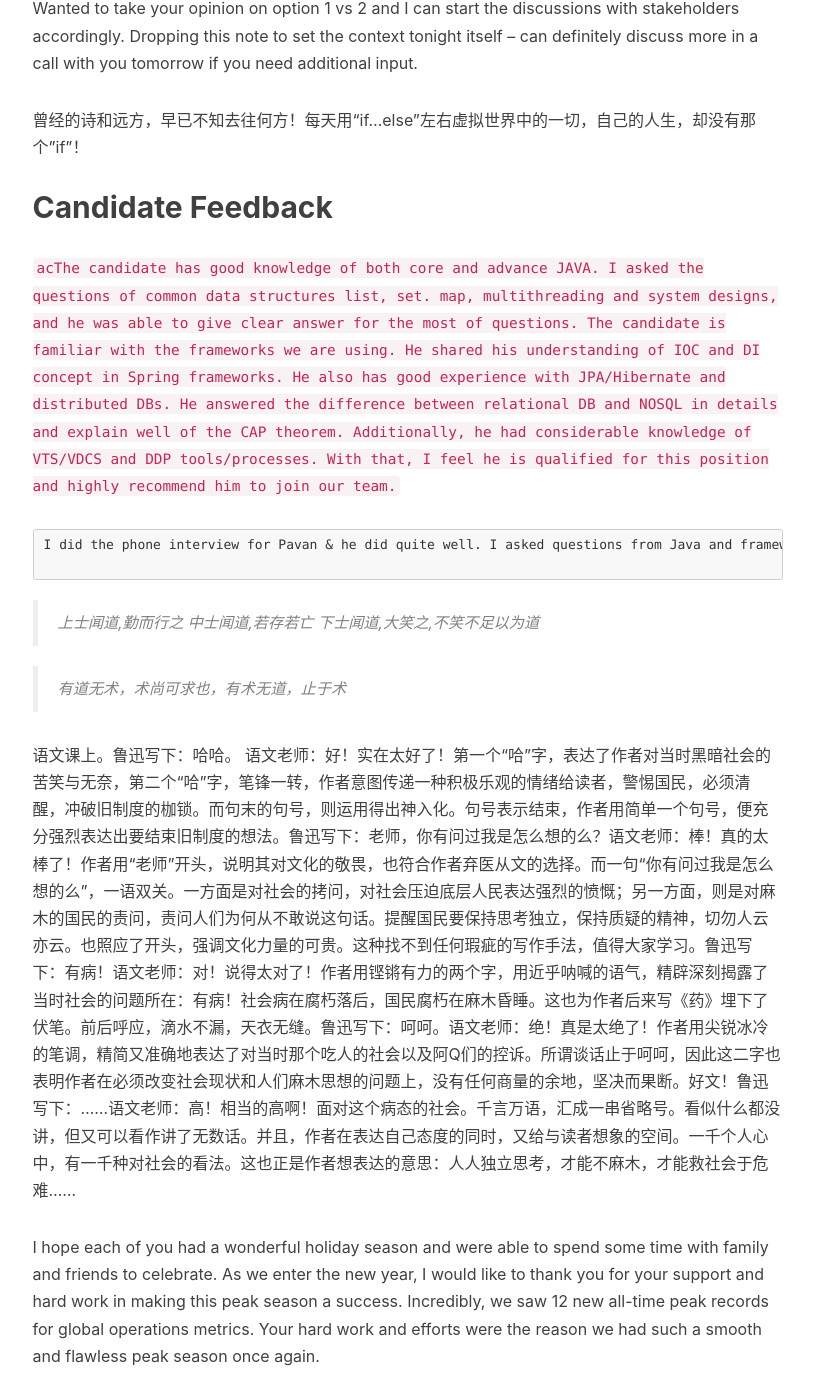
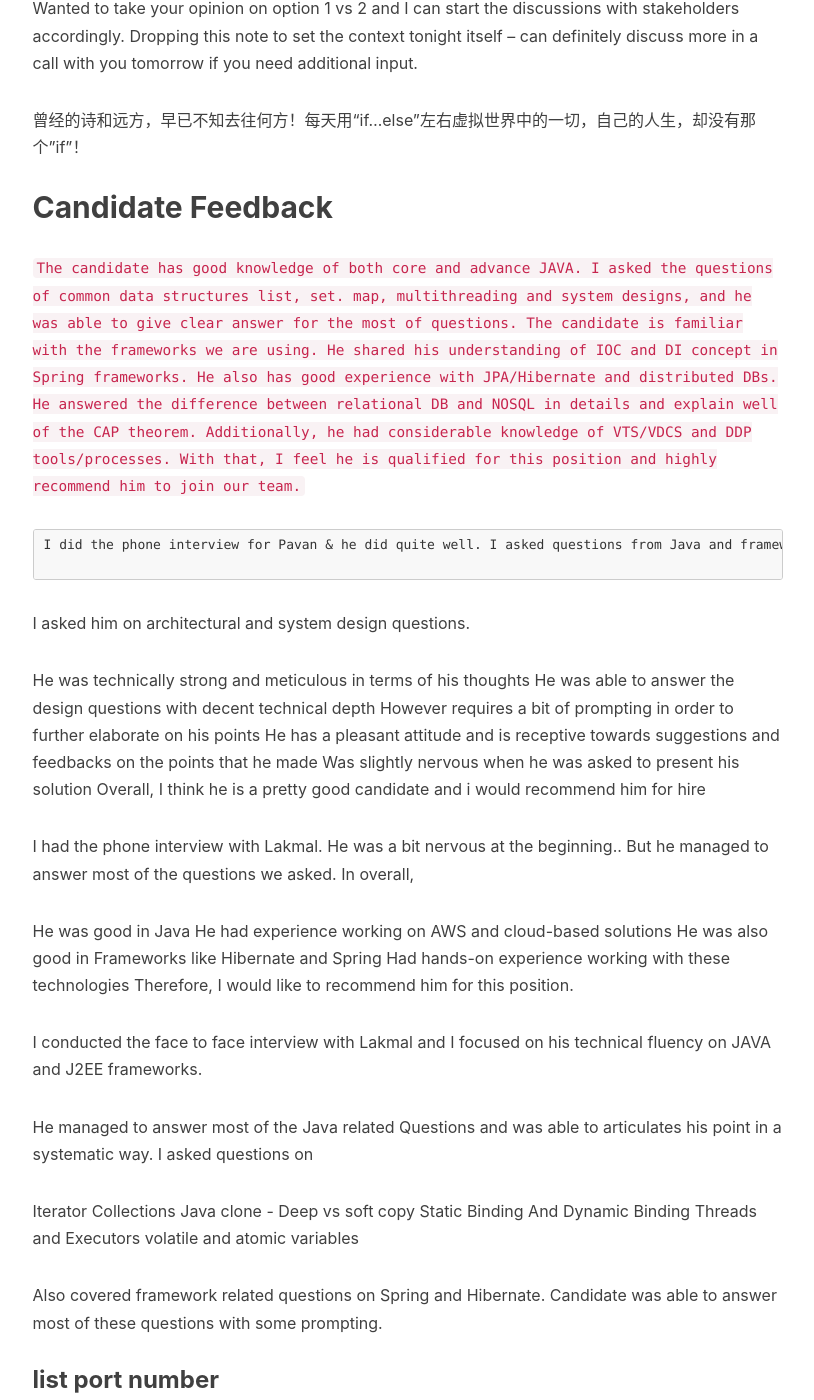
Before and after one commit to freerambo/freerambo.github.io, a Jekyll site: the page built from chaos.MD, in a window 1280 px wide and 1400 px high, scrolled down 1571 px. Shown: the whole window, without its empty margins (135-949 px from the left). Built offline with Jekyll 4.4.1, drawn with Linux system fonts in a browser that asks for light colours; nearby versions of some CDN libraries; our own code applies the rules of GitHub Pages for plain Markdown files; comment, search, counter and statistics services are not loaded; some of the changed text lies outside the part shown.

Commit message:
add more writings

````diff
--- a/chaos.MD
+++ b/chaos.MD
@@ -32,11 +32,52 @@
 
 ## Candidate Feedback
 
-`acThe candidate has good knowledge of both core and advance JAVA. I asked the questions of common data structures list, set. map, multithreading and system designs, and he was able to give clear answer for the most of questions. The candidate is familiar with the frameworks we are using. He shared his understanding of IOC and DI concept in Spring frameworks. He also has good experience with JPA/Hibernate and distributed DBs. He answered the difference between relational DB and NOSQL in details and explain well of the CAP theorem. Additionally, he had considerable knowledge of VTS/VDCS and DDP tools/processes. With that, I feel he is qualified for this position and highly recommend him to join our team.`
+`The candidate has good knowledge of both core and advance JAVA. I asked the questions of common data structures list, set. map, multithreading and system designs, and he was able to give clear answer for the most of questions. The candidate is familiar with the frameworks we are using. He shared his understanding of IOC and DI concept in Spring frameworks. He also has good experience with JPA/Hibernate and distributed DBs. He answered the difference between relational DB and NOSQL in details and explain well of the CAP theorem. Additionally, he had considerable knowledge of VTS/VDCS and DDP tools/processes. With that, I feel he is qualified for this position and highly recommend him to join our team.`
 
 
 ```
 I did the phone interview for Pavan & he did quite well. I asked questions from Java and frameworks we use and he answered most of the question in well detail. He had a considerable skill and knowledge on varies tools which we use in DDP and possessed a fair knowledge in Java and related software engineering concepts. So, with all his qualities and eagerness, I feel that he can ramp up quickly and become a great asset to our team. Overall, he showed genuine eagerness to learn about the applications owned by our team. He is also a good listener and was able to share his ideas openly. Hence, I would recommend him for this position within our team.
+
+```
+
+
+I asked him on architectural and system design questions.
+
+He was technically strong and meticulous in terms of his thoughts
+He was able to answer the design questions with decent technical depth
+However requires a bit of prompting in order to further elaborate on his points
+He has a pleasant attitude and is receptive towards suggestions and feedbacks on the points that he made
+Was slightly nervous when he was asked to present his solution
+Overall, I think he is a pretty good candidate and i would recommend him for hire
+
+
+
+I had the phone interview with Lakmal. He was a bit nervous at the beginning.. But he managed to answer most of the questions we asked. In overall,
+
+He was good in Java
+He had experience working on AWS and cloud-based solutions
+He was also good in Frameworks like Hibernate and Spring
+Had hands-on experience working with these technologies
+Therefore, I would like to recommend him for this position.
+
+
+I conducted the face to face interview with Lakmal and I focused on his technical fluency on JAVA and J2EE frameworks.
+
+He managed to answer most of the Java related Questions and was able to articulates his point in a systematic way. I asked questions on
+
+Iterator
+Collections
+Java clone - Deep vs soft copy
+Static Binding And Dynamic Binding
+Threads and Executors
+volatile and atomic variables
+
+Also covered framework related questions on Spring and Hibernate. Candidate was able to answer most of these questions with some prompting.
+
+
+### list port number
+```
+lsof -w -n -i tcp:port
 
 ```
 
@@ -57,3 +98,21 @@
 
 
 Thank you all for your continued hard work and dedication toward our goals and priorities. If you should have any questions or suggestions, please feel free to reach out to your TLT member or me.
+
+
+
+
+
+Open, global, interoperable networks power the world by enabling the free flow of information and commerce.
+
+They allow a plane to fly safely from Brussels to Sydney, and a train to move seamlessly from Munich to Paris with instant access to cash from ATMs at every stop on the way.
+
+They keep our phones working almost anywhere and allow a credit card from a bank in Spain to function seamlessly at a restaurant in Nairobi. The benefits they deliver to citizens around the world are profound.
+
+
+
+bytedance
+
+zhihui
+
+xiang
````
Also changed, not shown: _posts/2019-09-03-add-local-repo-to-remote.markdown (+8 -0 lines), _posts/2020-02-07-Deep-copy-linkedlist-with-random-point.markdown (added, +32 -0 lines).
